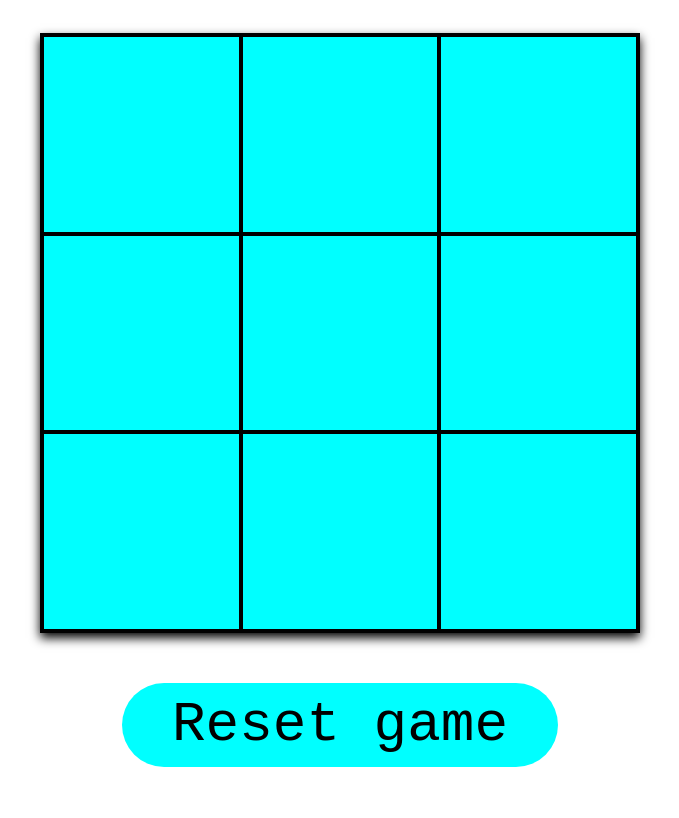
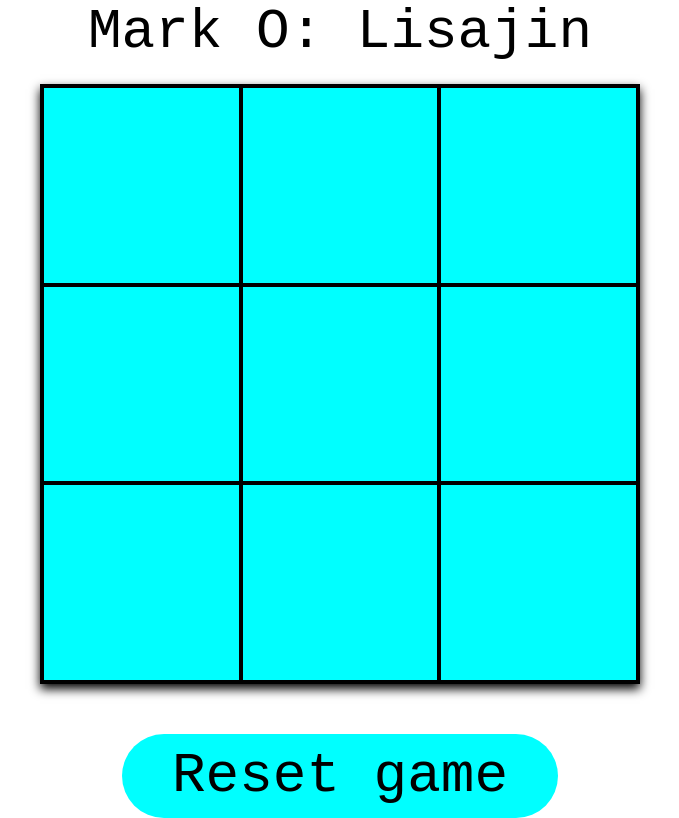
Before and after one commit to Rillerast/tic-tac-toe, a plain HTML site: page index.html in a window 1280 px wide. Both pictures are taken after a click on the button "Reset game". Shown: the whole page, without its empty margins (300-979 px from the left). Drawn offline with Linux system fonts and the light colour scheme.

Commit message:
Basic game completed

```diff
--- a/index.html
+++ b/index.html
@@ -8,6 +8,7 @@
     <title>Tic-tac-toe</title>
 </head>
 <body>
+    <div class="info"></div>
     <div class="board">
 
     </div>
--- a/javascript.js
+++ b/javascript.js
@@ -15,7 +15,8 @@ const gameBoard = ((mark1, mark2) => {
         // Adding the mark and changing the turn in the same method
         boardState[position] = playerTurn;
         playerTurn = playerTurn === mark1 ? mark2 : mark1;
-        return playerTurn;
+        document.querySelector(".info").innerText = `Mark ${gameBoard.getPlayerTurn()}: ${player1.getNameByMark(gameBoard.getPlayerTurn())}${player2.getNameByMark(gameBoard.getPlayerTurn())}`
+        return boardState[position];
     }
 
     const getBoardState = () => {
@@ -30,6 +31,10 @@ const gameBoard = ((mark1, mark2) => {
 
     const getPlayerTurn = () => {
         return playerTurn;
+    }
+
+    const resetPlayerTurn = () => {
+        playerTurn = Math.random() < 0.5 ? mark1 : mark2;
     }
 
     const checkWinner = () => {
@@ -96,7 +101,7 @@ const gameBoard = ((mark1, mark2) => {
 
     }
 
-    return {addMark, getBoardState, resetBoardState, getPlayerTurn, checkWinner};
+    return {addMark, getBoardState, resetBoardState, getPlayerTurn, resetPlayerTurn, checkWinner};
 
 })(player1.getMark(), player2.getMark());
 
@@ -110,7 +115,15 @@ function player(name, mark) {
         return mark;
     }
 
-    return {getName, getMark};
+    const getNameByMark = (markToEvaluate) => {
+        if (mark === markToEvaluate) {
+            return name;
+        }
+
+        return "";
+    }
+
+    return {getName, getMark, getNameByMark};
 }
 
 const boardRenderer = (() => {
@@ -133,7 +146,9 @@ const boardRenderer = (() => {
 
             resetButton.addEventListener("click", (_event) => {
                 gameBoard.resetBoardState();
+                gameBoard.resetPlayerTurn();
                 boardRenderer.renderNewTiles();
+                document.querySelector(".info").innerText = `Mark ${gameBoard.getPlayerTurn()}: ${player1.getNameByMark(gameBoard.getPlayerTurn())}${player2.getNameByMark(gameBoard.getPlayerTurn())}`;
             });
         }
 
@@ -146,8 +161,9 @@ const boardRenderer = (() => {
             tile.addEventListener("click", (_event) => {
                 if (!tile.innerText && !gameBoard.checkWinner()) {
                     tile.innerText = gameBoard.addMark(i);
-                } else if (gameBoard.checkWinner()) {
-                    // I have to announce a winner somehow
+                }
+                if (gameBoard.checkWinner()) {
+                    document.querySelector(".info").innerText = `Mark ${gameBoard.checkWinner()}: ${player1.getNameByMark(gameBoard.checkWinner())}${player2.getNameByMark(gameBoard.checkWinner())} won the game!`
                 }
             });
         }
@@ -161,5 +177,9 @@ boardRenderer.renderNewTiles();
 
 document.querySelector(".reset").addEventListener("click", (_event) => {
     gameBoard.resetBoardState();
+    gameBoard.resetPlayerTurn();
     boardRenderer.renderNewTiles();
+    document.querySelector(".info").innerText = `Mark ${gameBoard.getPlayerTurn()}: ${player1.getNameByMark(gameBoard.getPlayerTurn())}${player2.getNameByMark(gameBoard.getPlayerTurn())}`;
 });
+
+document.querySelector(".info").innerText = `Mark ${gameBoard.getPlayerTurn()}: ${player1.getNameByMark(gameBoard.getPlayerTurn())}${player2.getNameByMark(gameBoard.getPlayerTurn())}`;
--- a/style.css
+++ b/style.css
@@ -41,3 +41,8 @@ body {
     border-radius: 9999px;
     background-color: cyan;
 }
+
+.info {
+    font-size: 3.5rem;
+    margin-bottom: 20px;
+}
```
